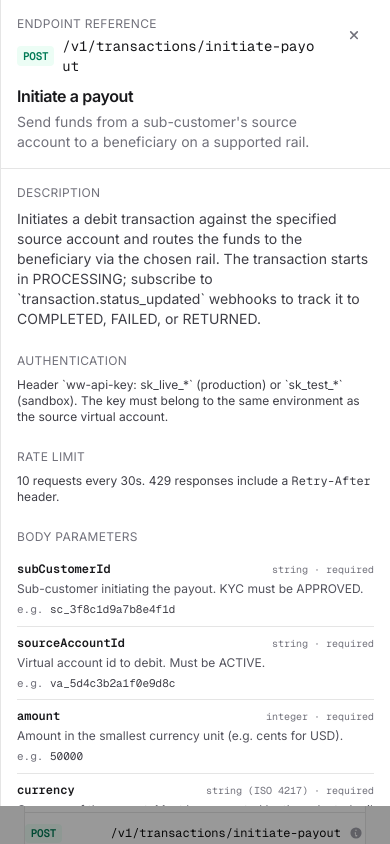
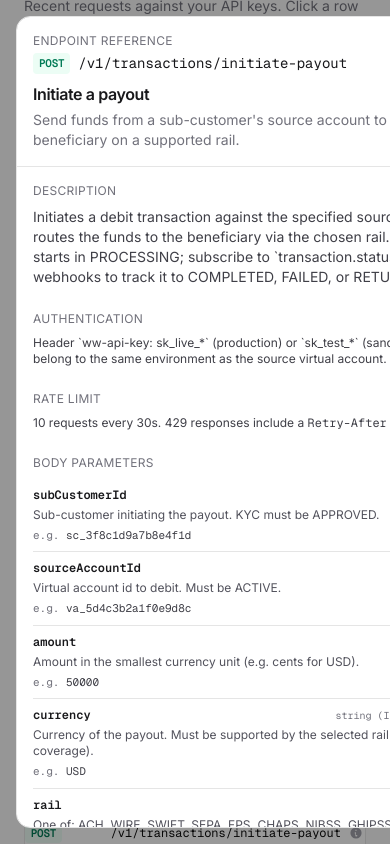
Before and after one commit to wakek/bank-integrations-dashboard, a Next.js app: page /dashboard/activity in a window 390 px wide. Both pictures are taken after a click on the button 355 px from the left and 596 px from the top of the page. Shown: the part 174-1018 px from the top of the page. Built offline with nearby package versions, Linux system fonts and the light colour scheme.

Commit message:
Constrain mobile layout and center drawers

```diff
--- a/app/dashboard/activity/page.tsx
+++ b/app/dashboard/activity/page.tsx
@@ -5,7 +5,7 @@ import { ApiActivityLog } from "@/components/ui/dashboard/api-activity-log";
 const ActivityPage = () => {
     return (
         <div className="h-full flex flex-col flex-1 justify-start bg-zinc-50 font-sans dark:bg-black">
-            <main className="mx-auto w-full max-w-7xl px-6 py-8">
+            <main className="mx-auto w-full max-w-7xl min-w-0 px-6 py-8">
                 <header className="mb-6">
                     <Link
                         href="/dashboard"
--- a/app/dashboard/integrations/page.tsx
+++ b/app/dashboard/integrations/page.tsx
@@ -8,7 +8,7 @@ import { ArrowLeft } from "@solar-icons/react";
 const IntegrationsPage = () => {
     return (
         <div className="h-full flex flex-col flex-1 justify-start bg-zinc-50 font-sans dark:bg-black">
-            <main className="mx-auto w-full max-w-7xl px-6 py-8">
+            <main className="mx-auto w-full max-w-7xl min-w-0 px-6 py-8">
                 <header className="mb-6">
                     <Link
                         href="/dashboard"
--- a/app/dashboard/page.tsx
+++ b/app/dashboard/page.tsx
@@ -4,7 +4,7 @@ import { WebhookAttemptsSummary } from "@/components/ui/dashboard/webhook-attemp
 
 const Dashboard = () => {
     return (
-        <div className="h-full flex flex-col flex-1 justify-start bg-zinc-50 font-sans dark:bg-black">
+        <div className="h-full max-w-full overflow-x-hidden flex flex-col flex-1 justify-start bg-zinc-50 font-sans dark:bg-black">
             <main className="flex flex-1 flex-col mx-auto w-full max-w-7xl min-w-0 px-6 py-6">
                 <header className="mb-4">
                     <h1 className="text-xl font-semibold tracking-tight">Dashboard</h1>
--- a/app/dashboard/webhooks/page.tsx
+++ b/app/dashboard/webhooks/page.tsx
@@ -5,7 +5,7 @@ import { WebhookAttempts } from "@/components/ui/dashboard/webhook-attempts";
 const WebhooksPage = () => {
     return (
         <div className="h-full flex flex-col flex-1 justify-start bg-zinc-50 font-sans dark:bg-black">
-            <main className="mx-auto w-full max-w-7xl px-6 py-8">
+            <main className="mx-auto w-full max-w-7xl min-w-0 px-6 py-8">
                 <header className="mb-6">
                     <Link
                         href="/dashboard"
--- a/app/globals.css
+++ b/app/globals.css
@@ -121,12 +121,16 @@
   * {
     @apply border-border outline-ring/50;
   }
+
   body {
     @apply bg-background text-foreground;
   }
-  button:not(:disabled), [role="button"]:not(:disabled) {
+
+  button:not(:disabled),
+  [role="button"]:not(:disabled) {
     cursor: pointer;
   }
+
   html {
     @apply font-sans;
   }
--- a/app/layout.tsx
+++ b/app/layout.tsx
@@ -31,7 +31,7 @@ const RootLayout = ({
       lang="en"
       className={cn("h-full", "antialiased", geistSans.variable, geistMono.variable, "font-sans", inter.variable)}
     >
-      <body className="min-h-full flex flex-col">
+      <body className="min-h-full flex flex-col overflow-x-hidden">
         <AppNavMenu />
         {children}
       </body>
--- a/components/ui/app-nav-menu.tsx
+++ b/components/ui/app-nav-menu.tsx
@@ -9,9 +9,9 @@ import { Command } from "@solar-icons/react"
 
 const navItems = [
   { label: "Dashboard", href: "/dashboard" },
-  { label: "Label", href: "/label1" },
-  { label: "Label", href: "/label2" },
-  { label: "Label", href: "/label3" },
+  // { label: "Label", href: "/label1" },
+  // { label: "Label", href: "/label2" },
+  // { label: "Label", href: "/label3" },
 ]
 
 export const AppNavMenu = () => {
--- a/components/ui/dashboard/api-activity-log.tsx
+++ b/components/ui/dashboard/api-activity-log.tsx
@@ -221,7 +221,7 @@ export const ApiActivityLog = () => {
         onClick={(e) => {
           if (e.target === e.currentTarget) closeDetail();
         }}
-        className="m-0 ml-auto h-dvh w-full max-w-md border-l bg-white p-0 text-zinc-900 backdrop:bg-black/40 dark:border-zinc-800 dark:bg-zinc-950 dark:text-zinc-100"
+        className="inset-4 m-auto max-h-[calc(100dvh-2rem)] max-w-md rounded-xl border bg-white p-0 text-zinc-900 backdrop:bg-black/40 dark:border-zinc-800 dark:bg-zinc-950 dark:text-zinc-100 sm:top-0 sm:right-0 sm:bottom-0 sm:left-auto sm:m-0 sm:h-dvh sm:max-h-none sm:w-full sm:rounded-none sm:border-l"
       >
         {selected ? (
           <DetailPanel entry={selected} onClose={closeDetail} />
@@ -401,7 +401,7 @@ const ActivityTable = ({
   onPageSizeChange: (size: number) => void;
 }) => (
   <div className="rounded-xl border bg-white dark:border-zinc-800 dark:bg-zinc-950">
-    <div className="overflow-x-auto">
+    <div className="overflow-auto">
       <table className="min-w-full text-sm">
         <thead className="border-b bg-zinc-50 text-left text-xs uppercase tracking-wide text-zinc-500 dark:border-zinc-800 dark:bg-zinc-900">
           <tr>
--- a/components/ui/dashboard/endpoint-docs-drawer.tsx
+++ b/components/ui/dashboard/endpoint-docs-drawer.tsx
@@ -40,7 +40,7 @@ const ParameterRow = ({
 );
 
 const ErrorRow = ({ err }: { err: ApiEndpointDoc["errors"][number] }) => (
-  <li className="py-3">
+  <li className="p-3">
     <div className="flex items-center gap-2">
       <StatusPill code={err.httpStatus} />
       <code className="font-mono text-xs font-semibold">{err.code}</code>
@@ -147,9 +147,7 @@ const DocsBody = ({
         </SectionHeading>
         <ul className="divide-y rounded-md border dark:divide-zinc-800 dark:border-zinc-800">
           {doc.errors.map((err) => (
-            <li key={err.code} className="px-3">
-              <ErrorRow err={err} />
-            </li>
+            <ErrorRow key={err.code} err={err} />
           ))}
         </ul>
       </section>
@@ -186,7 +184,7 @@ export const EndpointDocsDrawer = ({ doc, onClose }: EndpointDocsDrawerProps) =>
         if (e.target === e.currentTarget) onClose();
       }}
       aria-label="API endpoint documentation"
-      className="m-0 ml-auto h-dvh w-full max-w-lg border-l bg-white p-0 text-zinc-900 backdrop:bg-black/40 dark:border-zinc-800 dark:bg-zinc-950 dark:text-zinc-100"
+      className="inset-4 m-auto max-h-[calc(100dvh-2rem)] max-w-lg rounded-xl border bg-white p-0 text-zinc-900 backdrop:bg-black/40 dark:border-zinc-800 dark:bg-zinc-950 dark:text-zinc-100 sm:top-0 sm:right-0 sm:bottom-0 sm:left-auto sm:m-0 sm:h-dvh sm:max-h-none sm:w-full sm:rounded-none sm:border-l"
     >
       {doc ? <DocsBody doc={doc} onClose={onClose} /> : null}
     </dialog>
--- a/components/ui/dashboard/webhook-attempts.tsx
+++ b/components/ui/dashboard/webhook-attempts.tsx
@@ -254,7 +254,7 @@ export const WebhookAttempts = () => {
         onClick={(e) => {
           if (e.target === e.currentTarget) closeDetail();
         }}
-        className="m-0 ml-auto h-dvh w-full max-w-md border-l bg-white p-0 text-zinc-900 backdrop:bg-black/40 dark:border-zinc-800 dark:bg-zinc-950 dark:text-zinc-100"
+        className="inset-4 m-auto max-h-[calc(100dvh-2rem)] max-w-md rounded-xl border bg-white p-0 text-zinc-900 backdrop:bg-black/40 dark:border-zinc-800 dark:bg-zinc-950 dark:text-zinc-100 sm:top-0 sm:right-0 sm:bottom-0 sm:left-auto sm:m-0 sm:h-dvh sm:max-h-none sm:w-full sm:rounded-none sm:border-l"
       >
         {selected ? <DetailPanel delivery={selected} onClose={closeDetail} /> : null}
       </dialog>
```
